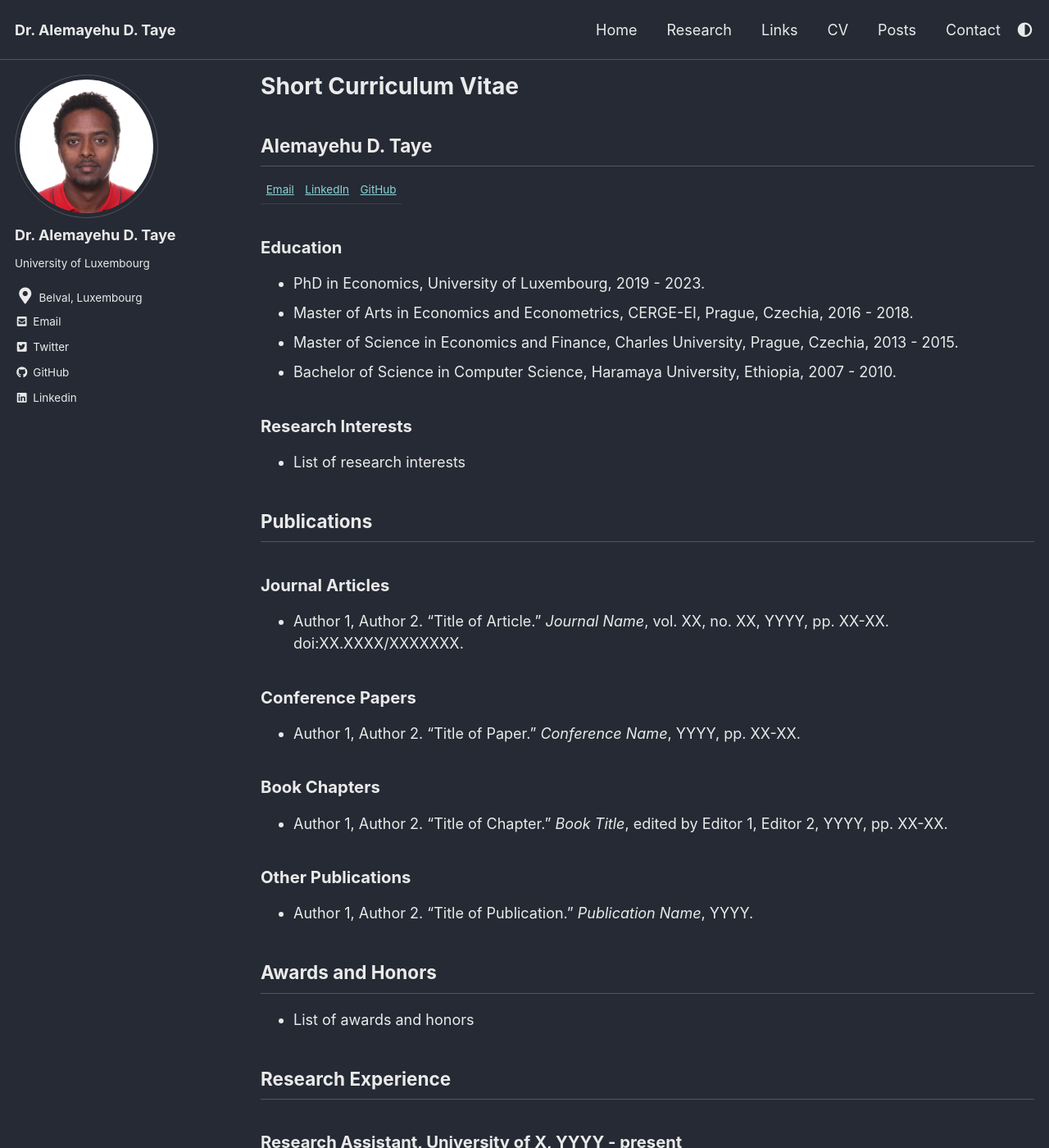
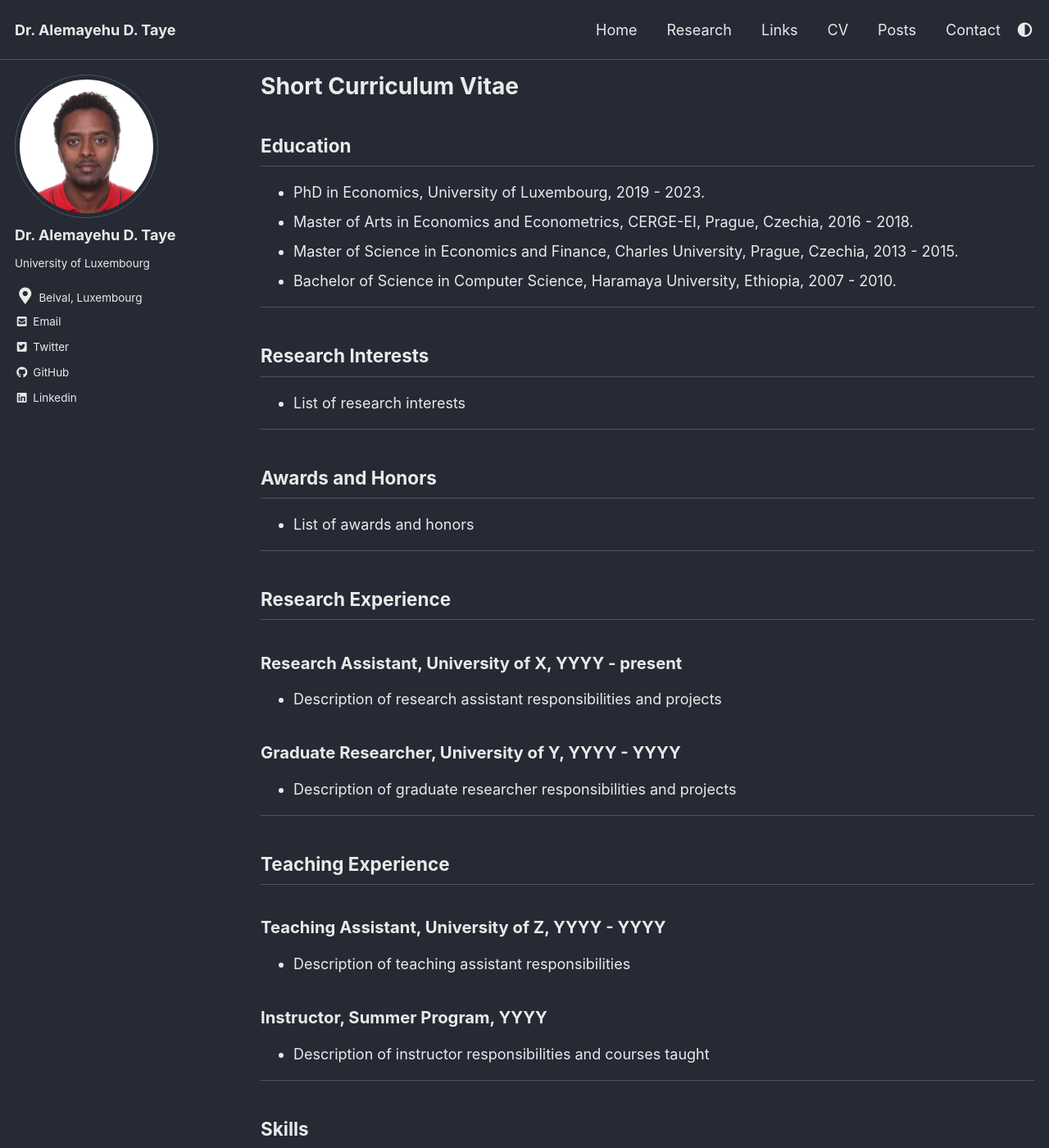
Before and after one commit to AlexTaye/AlexTAYE, a Jekyll site: the page built from _pages/CV.md, in a window 1280 px wide and 1400 px high. Shown: the whole window at 82% size. Built offline with Jekyll 4.4.1, drawn with Linux system fonts in a browser that asks for light colours; cached includes are drawn as plain includes; some of the changed text lies outside the part shown.

Commit message:
Update CV.md

```diff
--- a/_pages/CV.md
+++ b/_pages/CV.md
@@ -9,41 +9,28 @@ toc: true
 toc_label: "Category"
 toc_icon: "gear"
 ---
+<!--
 ## Alemayehu D. Taye
+[Email](mailto:alemsight@gmail.com) | [LinkedIn](https://www.linkedin.com/in/alex2446/) | [GitHub](https://github.com/alextaye)
+-->
+## Education
 
-[Email](mailto:alemsight@gmail.com) | [LinkedIn](https://www.linkedin.com/in/alex2446/) | [GitHub](https://github.com/alextaye)
-
-### Education
 - PhD in Economics, University of Luxembourg, 2019 - 2023.
 - Master of Arts in Economics and Econometrics, CERGE-EI, Prague, Czechia, 2016 - 2018.
 - Master of Science in Economics and Finance, Charles University, Prague, Czechia, 2013 - 2015.
 - Bachelor of Science in Computer Science, Haramaya University, Ethiopia, 2007 - 2010.
 
-### Research Interests
+***
 
+## Research Interests
 - List of research interests
 
-## Publications
-
-### Journal Articles
-
-- Author 1, Author 2. "Title of Article." *Journal Name*, vol. XX, no. XX, YYYY, pp. XX-XX. doi:XX.XXXX/XXXXXXX.
-
-### Conference Papers
-
-- Author 1, Author 2. "Title of Paper." *Conference Name*, YYYY, pp. XX-XX.
-
-### Book Chapters
-
-- Author 1, Author 2. "Title of Chapter." *Book Title*, edited by Editor 1, Editor 2, YYYY, pp. XX-XX.
-
-### Other Publications
-
-- Author 1, Author 2. "Title of Publication." *Publication Name*, YYYY.
+***
 
 ## Awards and Honors
+- List of awards and honors
 
-- List of awards and honors
+***
 
 ## Research Experience
 
@@ -55,6 +42,8 @@ toc_icon: "gear"
 
 - Description of graduate researcher responsibilities and projects
 
+***
+
 ## Teaching Experience
 
 ### Teaching Assistant, University of Z, YYYY - YYYY
@@ -65,15 +54,11 @@ toc_icon: "gear"
 
 - Description of instructor responsibilities and courses taught
 
-## Professional Experience
-
-### Company Name, Position Title, YYYY - present
-
-- Description of professional experience
+***
 
 ## Skills
+- List of skills
 
-- List of skills
 
 ## References
 
```
